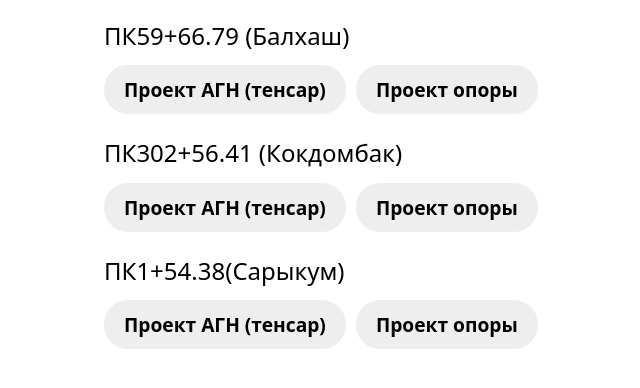
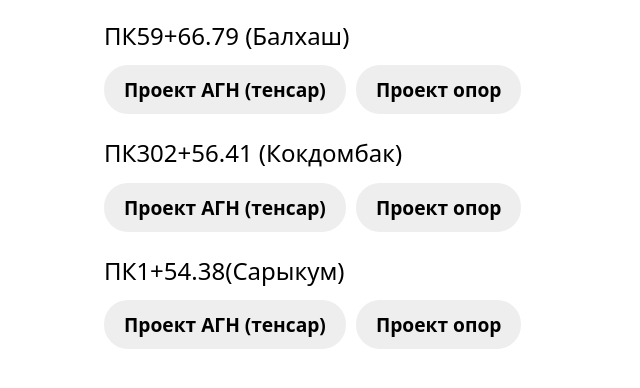
Before and after one commit to adlenadlen/standart, a website: page src/balkhash/isso/index.html in a window 1280 px wide. Shown: the part 134-522 px from the top of the page, without its empty margins (106-746 px from the left). Drawn offline with Linux system fonts and the light colour scheme.

Commit message:
Update index.html

```diff
--- a/src/balkhash/isso/index.html
+++ b/src/balkhash/isso/index.html
@@ -27,7 +27,7 @@
       <h2 id="pk59">ПК59+66.79 (Балхаш)</h2>
       <div>
         <a class="b" href="/balkhash/59/agn" target="_blank" rel="noopener">Проект АГН (тенсар)</a>
-        <a class="b" href="/balkhash/59/opora" target="_blank" rel="noopener">Проект опоры</a>
+        <a class="b" href="/balkhash/59/opora" target="_blank" rel="noopener">Проект опор</a>
       </div>
     </section>
 
@@ -35,7 +35,7 @@
       <h2 id="pk59">ПК302+56.41 (Кокдомбак)</h2>
       <div>
         <a class="b" href="/balkhash/302/agn" target="_blank" rel="noopener">Проект АГН (тенсар)</a>
-        <a class="b" href="/balkhash/302/opora" target="_blank" rel="noopener">Проект опоры</a>
+        <a class="b" href="/balkhash/302/opora" target="_blank" rel="noopener">Проект опор</a>
       </div>
     </section>
 
@@ -43,7 +43,7 @@
       <h2 id="pk59">ПК1+54.38(Сарыкум)</h2>
       <div>
         <a class="b" href="/balkhash/302/agn" target="_blank" rel="noopener">Проект АГН (тенсар)</a>
-        <a class="b" href="/balkhash/302/opora" target="_blank" rel="noopener">Проект опоры</a>
+        <a class="b" href="/balkhash/302/opora" target="_blank" rel="noopener">Проект опор</a>
       </div>
     </section>
 
```
